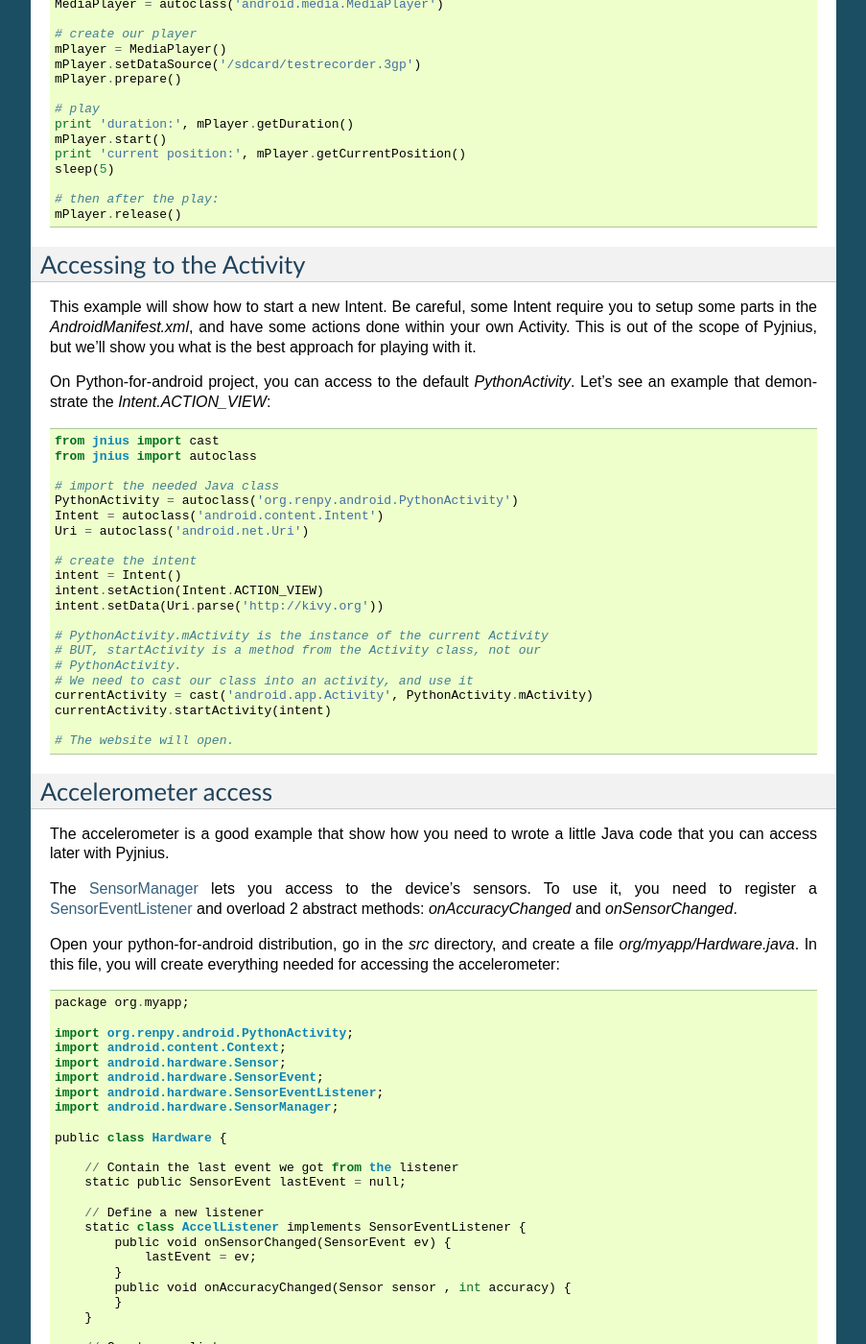
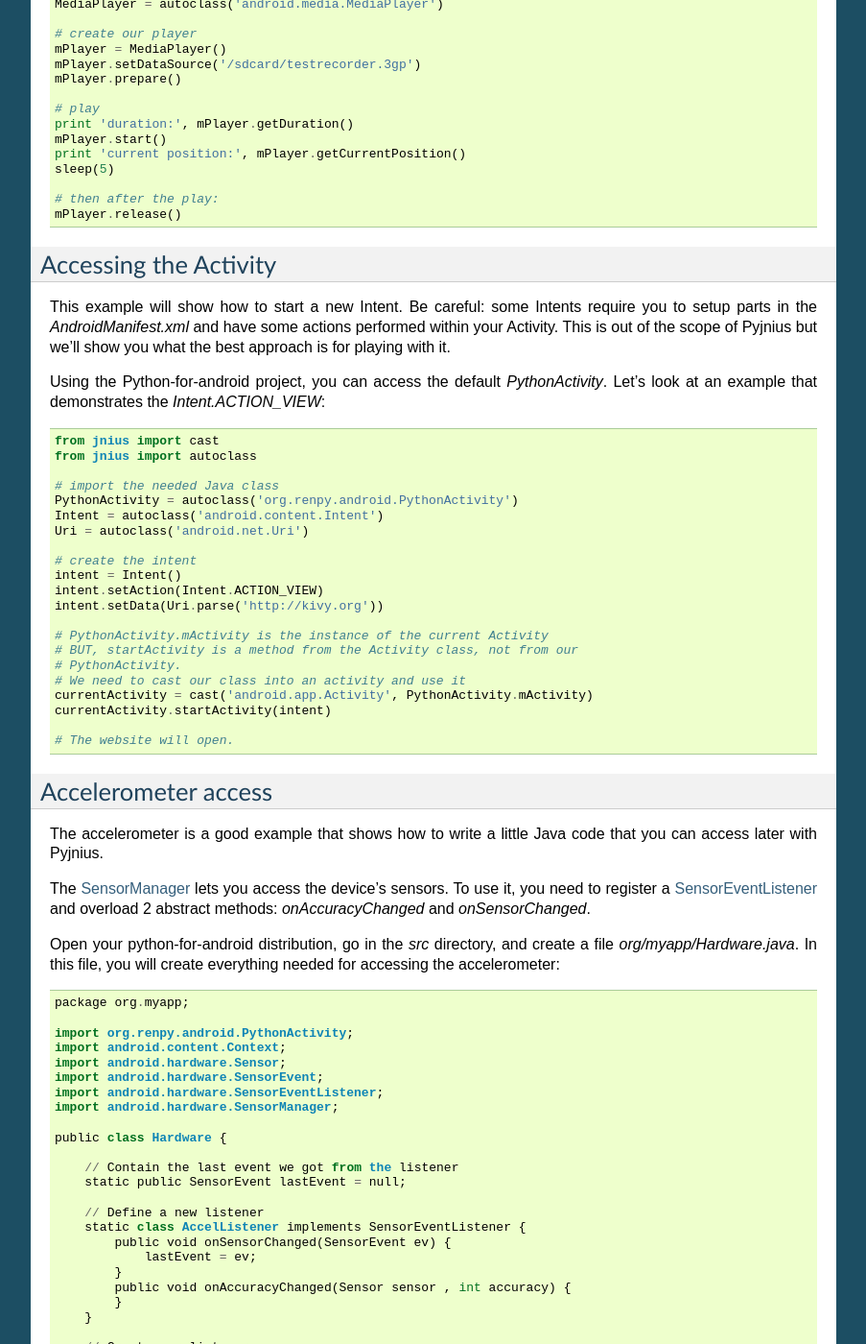
Before and after one commit to kivy/pyjnius, a Sphinx documentation site: the page built from docs/source/android.rst, in a window 1280 px wide and 1400 px high, scrolled down 1058 px. Shown: the whole window at 96% size, without its empty margins (198-1101 px from the left). Built offline with Sphinx 7.4.7, drawn with Linux system fonts in a browser that asks for light colours; some of the changed text lies outside the part shown.

Commit message:
doc: revisions to docs/sources/android.rst

```diff
--- a/docs/source/android.rst
+++ b/docs/source/android.rst
@@ -3,16 +3,18 @@
 Android
 =======
 
-Android have a great and extensive API to control the device, your application
-etc. Some part of the Android API is accessible directly with Pyjnius, but some
-of them requires you to code in Java.
+Android has a great and extensive API to control devices, your application
+etc. Some parts of the Android API are directly accessible with Pyjnius but
+some of them require you to code in Java.
 
 
 Get the DPI
 -----------
 
 The `DisplayMetrics
-<http://developer.android.com/reference/android/util/DisplayMetrics.html>`_ contains multiple fields that can return a lot of information about the device's screen::
+<http://developer.android.com/reference/android/util/DisplayMetrics.html>`_
+contains multiple fields that can return a lot of information about the device's
+screen::
 
     from jnius import autoclass
     DisplayMetrics = autoclass('android.util.DisplayMetrics')
@@ -27,13 +29,13 @@
 
 By looking at the `Audio Capture
 <http://developer.android.com/guide/topics/media/audio-capture.html>`_ guide
-from Android, you can see the simple step to do for recording an audio file.
-Let's do in with Pyjnius::
+for Android, you can see the simple steps for recording an audio file.
+Let's do it with Pyjnius::
 
     from jnius import autoclass
     from time import sleep
 
-    # get the needed Java class
+    # get the needed Java classes
     MediaRecorder = autoclass('android.media.MediaRecorder')
     AudioSource = autoclass('android.media.MediaRecorder$AudioSource')
     OutputFormat = autoclass('android.media.MediaRecorder$OutputFormat')
@@ -83,16 +85,17 @@
     mPlayer.release()
 
 
-Accessing to the Activity
--------------------------
+Accessing the Activity
+----------------------
 
-This example will show how to start a new Intent. Be careful, some Intent
-require you to setup some parts in the `AndroidManifest.xml`, and have some
-actions done within your own Activity. This is out of the scope of Pyjnius, but
-we'll show you what is the best approach for playing with it.
+This example will show how to start a new Intent. Be careful: some Intents
+require you to setup parts in the `AndroidManifest.xml` and have some
+actions performed within your Activity. This is out of the scope of Pyjnius but
+we'll show you what the best approach is for playing with it.
 
-On Python-for-android project, you can access to the default `PythonActivity`.
-Let's see an example that demonstrate the `Intent.ACTION_VIEW`::
+Using the Python-for-android project, you can access the default
+`PythonActivity`. Let's look at an example that demonstrates the
+`Intent.ACTION_VIEW`::
 
     from jnius import cast
     from jnius import autoclass
@@ -108,9 +111,9 @@
     intent.setData(Uri.parse('http://kivy.org'))
 
     # PythonActivity.mActivity is the instance of the current Activity
-    # BUT, startActivity is a method from the Activity class, not our
+    # BUT, startActivity is a method from the Activity class, not from our
     # PythonActivity.
-    # We need to cast our class into an activity, and use it
+    # We need to cast our class into an activity and use it
     currentActivity = cast('android.app.Activity', PythonActivity.mActivity)
     currentActivity.startActivity(intent)
 
@@ -120,12 +123,12 @@
 Accelerometer access
 --------------------
 
-The accelerometer is a good example that show how you need to wrote a little
+The accelerometer is a good example that shows how to write a little
 Java code that you can access later with Pyjnius.
 
 The `SensorManager
 <http://developer.android.com/reference/android/hardware/SensorManager.html>`_
-lets you access to the device's sensors. To use it, you need to register a
+lets you access the device's sensors. To use it, you need to register a
 `SensorEventListener
 <http://developer.android.com/reference/android/hardware/SensorEventListener.html>`_
 and overload 2 abstract methods: `onAccuracyChanged` and `onSensorChanged`.
```
